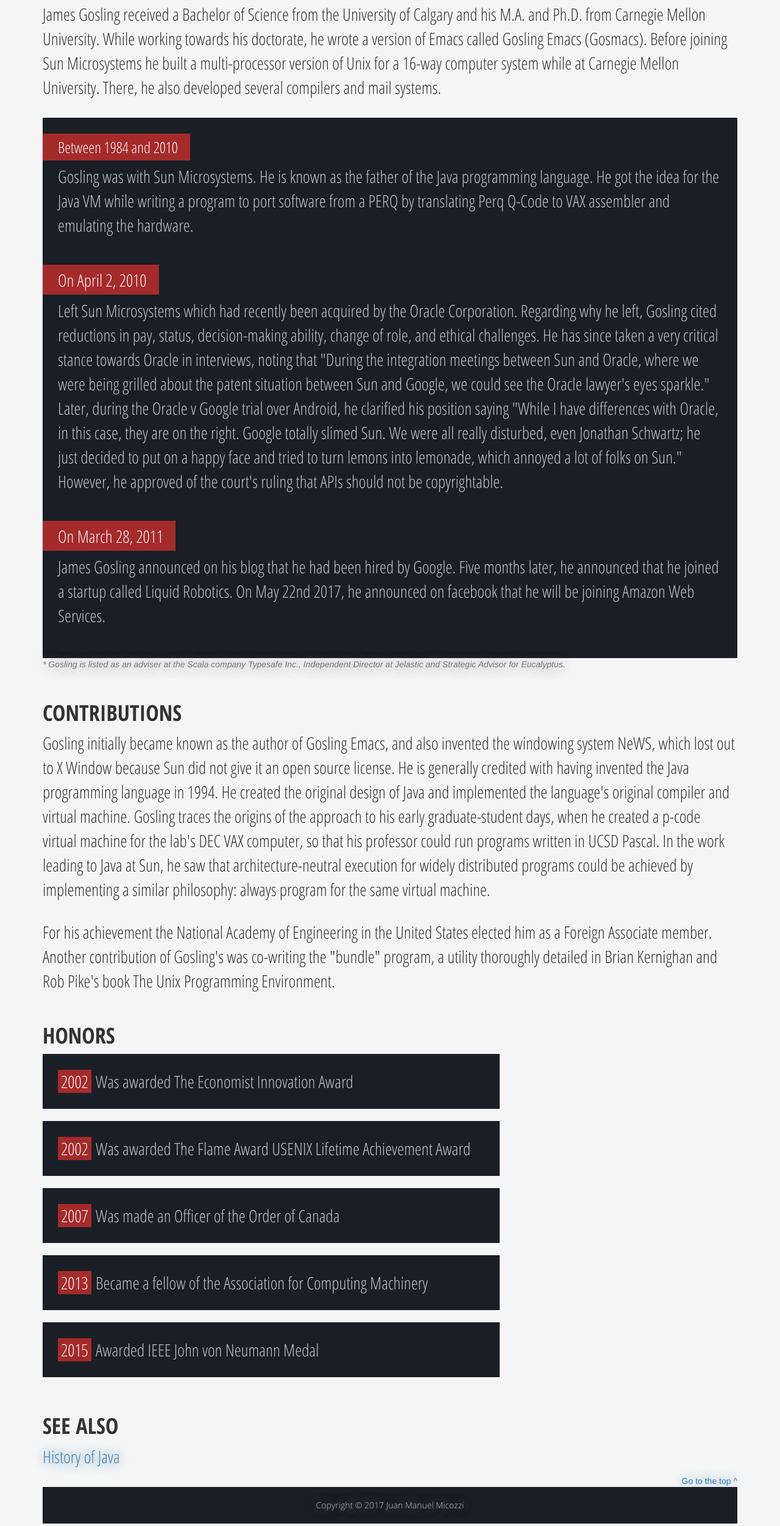
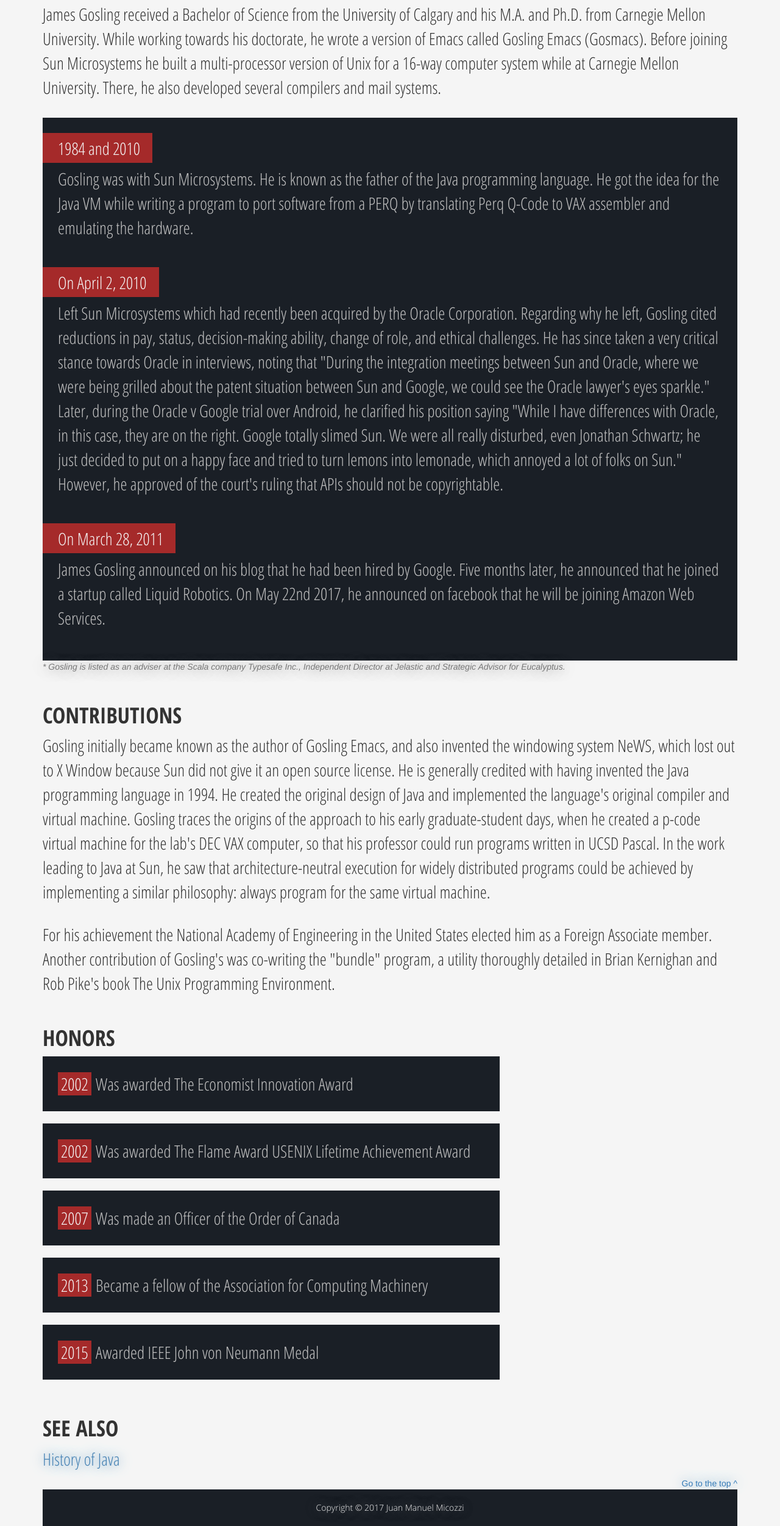
Before and after one commit to robicombi/robicombi.github.io, a plain HTML site: page index.html in a window 1280 px wide. Shown: the part 725-3227 px from the top of the page at 61% size. Drawn offline with Linux system fonts and the light colour scheme.

Commit message:
Se mejora la legibilidad de las letras

```diff
--- a/index.html
+++ b/index.html
@@ -152,7 +152,7 @@
                     <div class="letraParrafo recuadroParaListas">
 
                         <!-- item 1 -->
-                        <p class="acomodarRecuadro"><mark>Between 1984 and 2010</mark><br></p>
+                        <p><mark>1984 and 2010</mark><br></p>
 
                         <p class="justificarTexto sangriaParaListas">Gosling was
                         with Sun Microsystems. He is known as the father of the
@@ -401,7 +401,7 @@
         <div class="container">
             <div class="row">
                 <div class="col-md-12">
-                    <div class="jumbotron configurarJumbo miJumboFooter letraFooter letrasGrises achicarLetraFooter sombraGris">
+                    <div class="jumbotron configurarJumbo miJumboFooter letraFooter achicarLetraFooter sombraGris">
                         <div align="center">Copyright &copy; 2017 Juan Manuel Micozzi<div>
                     </div>
                 </div>
```
